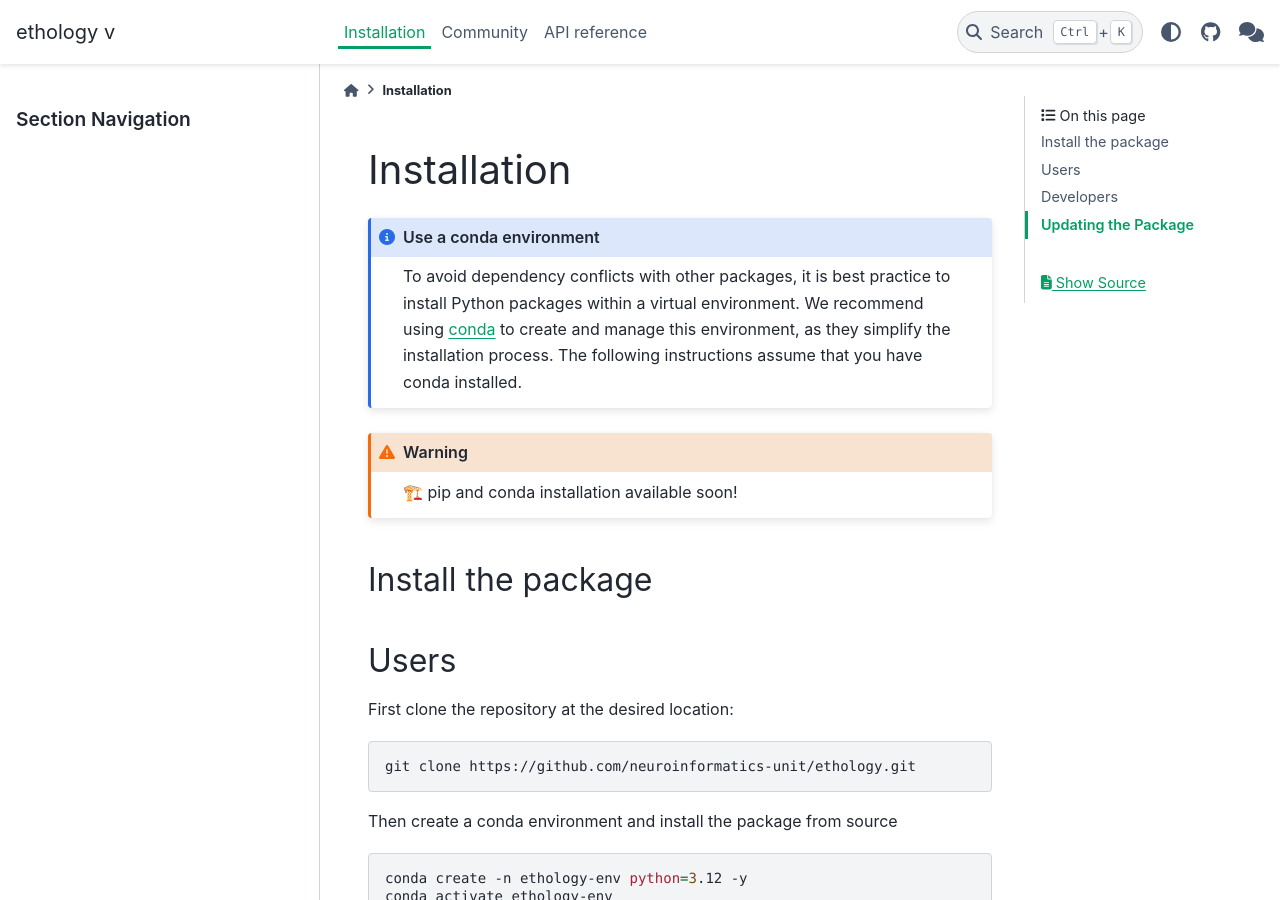
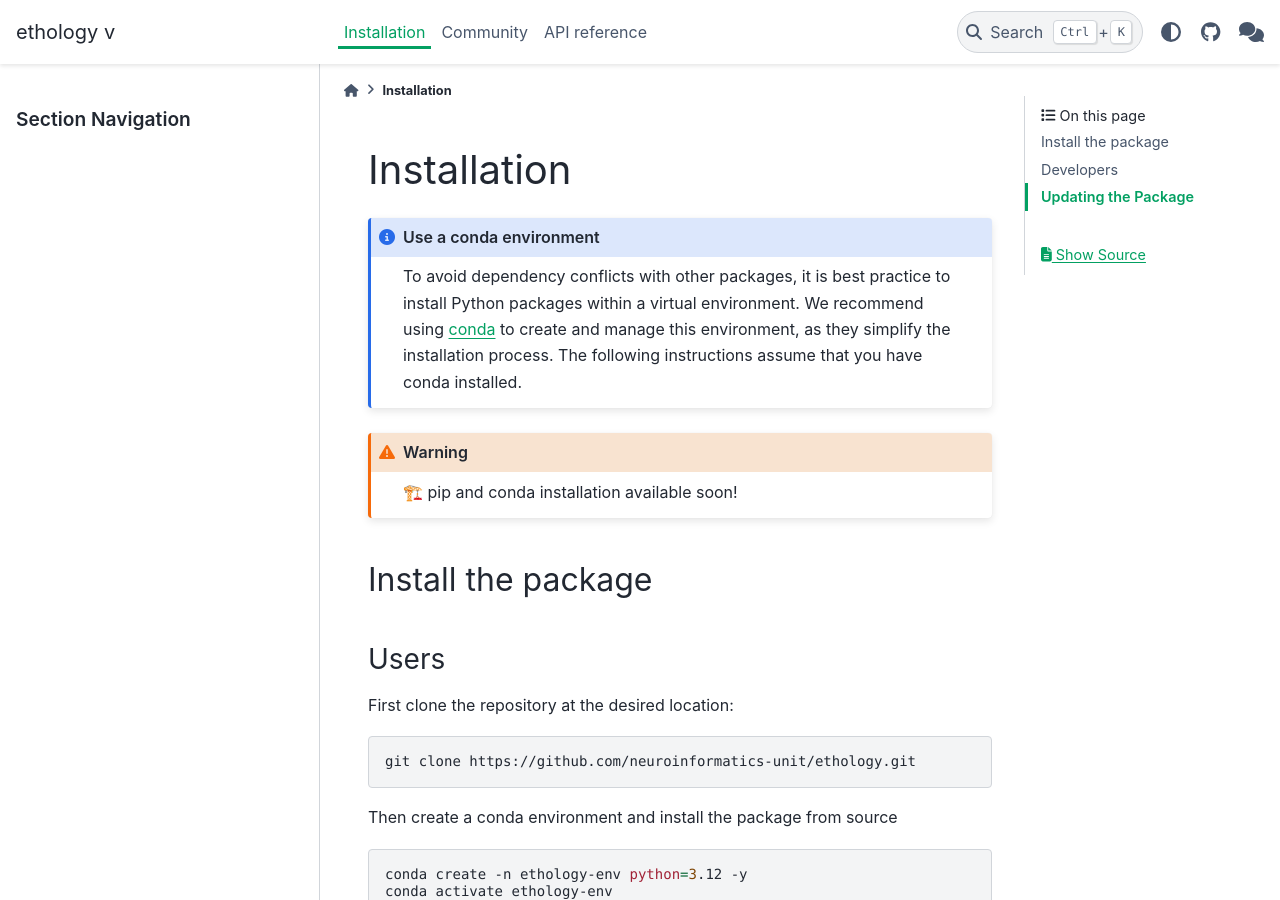
Before and after one commit to neuroinformatics-unit/ethology, a Sphinx documentation site: the page built from docs/source/installation.md, in a window 1280 px wide and 900 px high. Built offline with Sphinx 7.4.7 and the PyData theme 0.15.4, drawn with Linux system fonts in a browser that asks for light colours; the version number could not be read and is left out.

Commit message:
Update docs/source/installation.md
Co-authored-by: sfmig <33267254+sfmig@users.noreply.github.com>
Signed-off-by: Richard Dushime <45734838+richarddushime@users.noreply.github.com>

````diff
--- a/docs/source/installation.md
+++ b/docs/source/installation.md
@@ -14,7 +14,7 @@ The following instructions assume that you have conda installed.
 
 ## Install the package
 
-## Users
+### Users
 First clone the repository at the desired location:
 
 ```bash
````
